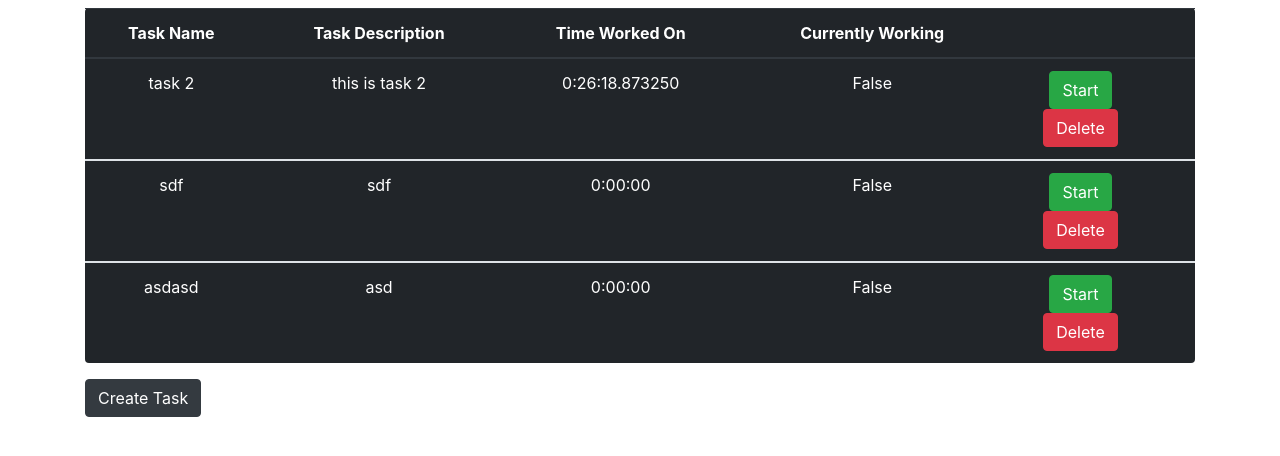
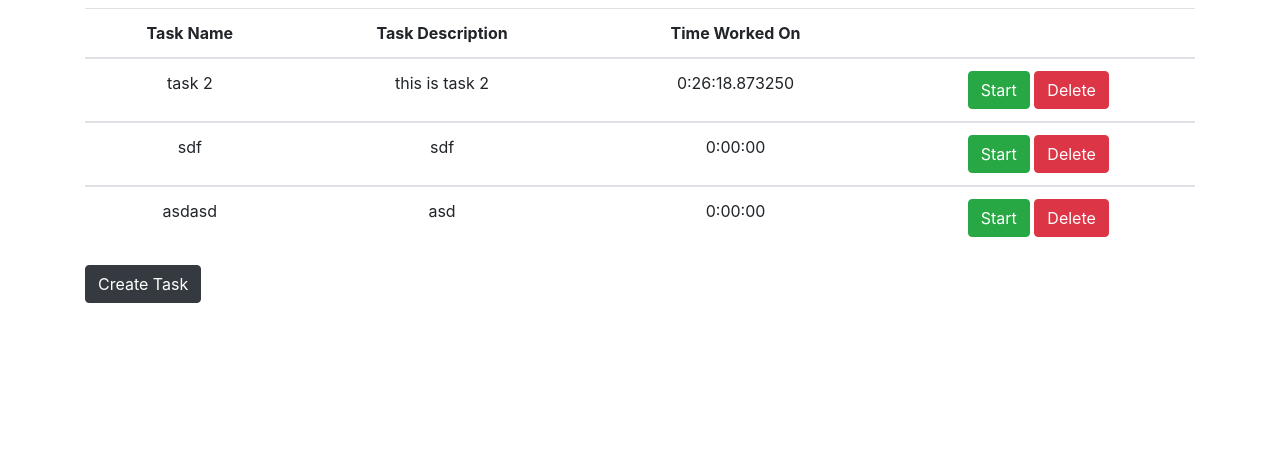
Before and after one commit to aivan6842/TaskTimeTracker, a Django app: template templates/viewTasks.html in a window 1280 px wide. Shown: the part 104-560 px from the top of the page. Run offline with Django 3.2, Linux system fonts and the light colour scheme; the template is opened without the code that fills it: values that come from a table or form of the project are taken from there, others are empty; data comes from the database, SQL or seed files in the repository; both versions use the stored data as it was after the commit; some libraries are stand-ins or nearby versions.

Commit message:
Removed isworking column

```diff
--- a/static/css/taskapp.css
+++ b/static/css/taskapp.css
@@ -15,3 +15,7 @@ td{
     text-align: center;
     margin-top: 5%;
 }
+
+form{
+    display: inline;
+}
--- a/templates/viewTasks.html
+++ b/templates/viewTasks.html
@@ -6,36 +6,33 @@
 {% if userTasks %}
 <div class="container">
     <h1 id="header">Your Tasks</h1>
-      <table class="table table-dark rounded">
+      <table class="table rounded">
         <thead>
           <tr>
             <th scope="col">Task Name</th>
             <th scope="col">Task Description</th>
             <th scope="col">Time Worked On</th>
-            <th scope="col">Currently Working</th>
-            <th scope="col"></th>
             <th scope="col"></th>
           </tr>
         </thead>
-          {% for task in userTasks %}      <tbody>
-
+          {% for task in userTasks %}
+          <tbody>
             <tr class="table-default">
                    <td >{{ task.taskName }}</td>
                    <td >{{ task.description }}</td>
                    <td >{{ task.totaltime }}</td>
-                   <td >{{ task.currentlyWorking }}</td>
                    <td id="table-buttons">
                       {% if not task.currentlyWorking %}
                       <form  method="post"> {% csrf_token %}
-                         <button type="submit" class="btn btn-success" name="{{task.taskName}}Start" formmethod='post' value='True'>Start</button>
+                         <button type="submit" class="btn btn-success pull-left" name="{{task.taskName}}Start" formmethod='post' value='True'>Start</button>
                       </form>
                       {% else %}
                       <form  method="post"> {% csrf_token %}
-                         <button type="submit" class="btn btn-warning" name="{{task.taskName}}Stop" formmethod='post' value='True'>Stop</button>
+                         <button type="submit" class="btn btn-warning pull-right" name="{{task.taskName}}Stop" formmethod='post' value='True'>Stop</button>
                       </form>
                       {% endif %}
                      <form method='post'> {% csrf_token %}
-                       <button type='submit' class="btn btn-danger" name='{{task.taskName}}Delete' formmethod="post" value=True>Delete</button>
+                       <button type='submit' class="btn btn-danger pull-right" name='{{task.taskName}}Delete' formmethod="post" value=True>Delete</button>
                      </form>
                    </td>
                 </tr>
```
Also changed, not shown: db.sqlite3.
